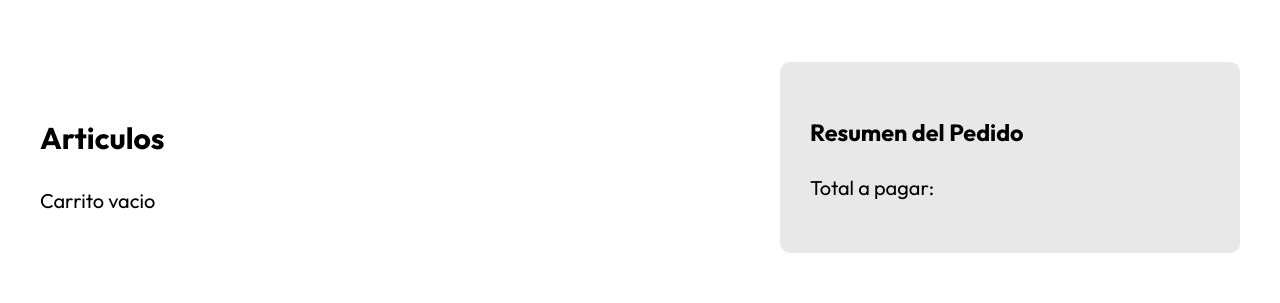
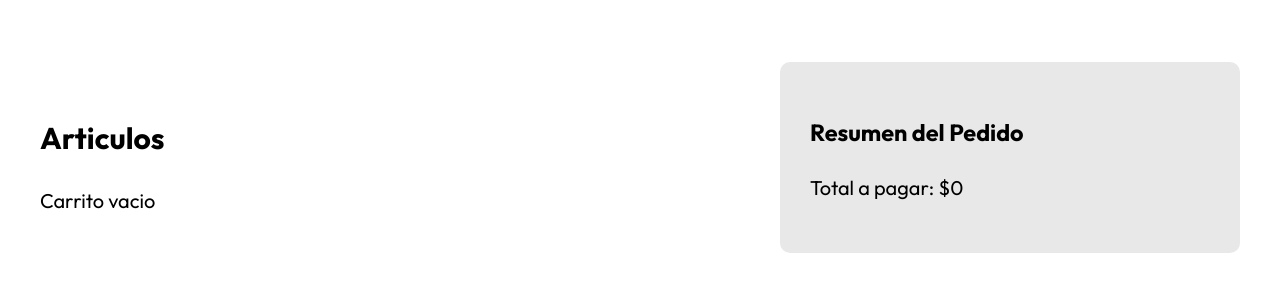
Before and after one commit to JuanRaV/GuitarLA-NextJS, a Next.js app: page /carrito in a window 1280 px wide. Shown: the part 359-662 px from the top of the page. Built offline with nearby package versions, Linux system fonts and the light colour scheme.

Commit message:
Calculating total to pay with useEffect

```diff
--- a/pages/carrito.js
+++ b/pages/carrito.js
@@ -1,8 +1,14 @@
+import { useEffect, useState } from 'react'
 import Layout from '../components/layout'
 import Image from 'next/image'
 import styles from '../styles/carrito.module.css'
 
 const Carrito = ({carrito,actualizarCantidad}) => {
+    const [total,setTotal] = useState(0)
+    useEffect(()=>{
+        const calculoTotal = carrito.reduce((total, productoActual)=>total+(productoActual.cantidad * productoActual.precio),0)
+        setTotal(calculoTotal)
+    },[carrito])
   return (
     <Layout
         title="Carrito de Compras"
@@ -29,6 +35,7 @@
                                                 id:producto.id,
                                                 cantidad:e.target.value
                                             })}
+                                            value={producto.cantidad}
                                         >
                                             <option value="1">1</option>
                                             <option value="2">2</option>
@@ -45,7 +52,7 @@
                 </div>
                 <aside className={styles.resumen}>
                     <h3>Resumen del Pedido</h3>
-                    <p>Total a pagar: </p>
+                    <p>Total a pagar: ${total}</p>
                 </aside>
             </div>
         </main>
--- a/styles/carrito.module.css
+++ b/styles/carrito.module.css
@@ -60,4 +60,6 @@
     background-color: #E8E8E8;
     padding: 3rem;
     border-radius: 1rem;
+    position: sticky;
+    top: 3rem;
 }
```
